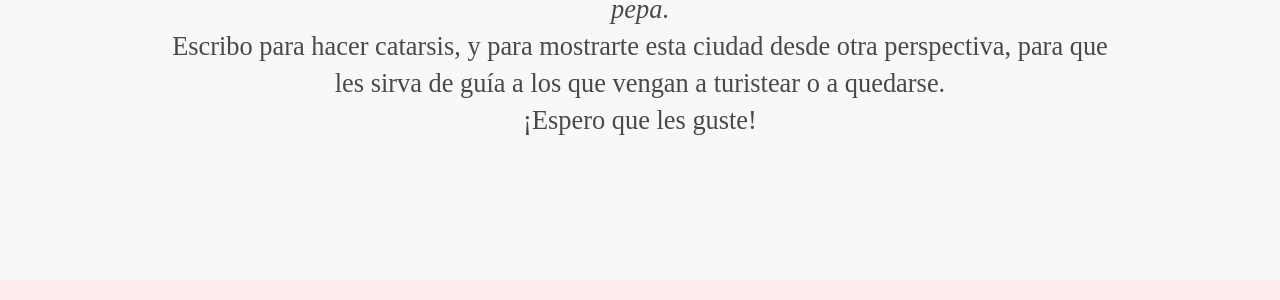
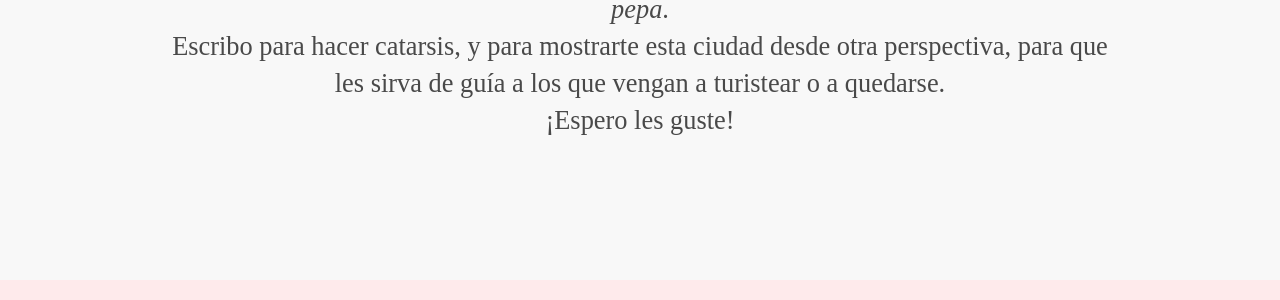
Before and after one commit to carokds/carokds.github.io, a Jekyll site: the page built from index.html, in a window 1280 px wide and 900 px high, scrolled down 1996 px. Shown: the part 350-650 px from the top of the window. Built offline with Jekyll 4.4.1, drawn with Linux system fonts in a browser that asks for light colours; some web fonts are replaced.

Commit message:
Corrección texto sección Quién soy.

```diff
--- a/index.html
+++ b/index.html
@@ -53,7 +53,7 @@ layout: default
       <div class="about">
         <p class="about__text wow fadeInUp" data-wow-delay="300ms">Soy Caro, una argentina viviendo en Barcelona con mi novio, Fede, y Cocó, nuestra <i>pepa</i>.</p>
         <p class="about__text wow fadeInUp" data-wow-delay="300ms">Escribo para hacer catarsis, y para mostrarte esta ciudad desde otra perspectiva, para que les sirva de guía a los que vengan a turistear o a quedarse.</p>
-        <p class="about__text wow fadeInUp" data-wow-delay="300ms">¡Espero que les guste!</p>
+        <p class="about__text wow fadeInUp" data-wow-delay="300ms">¡Espero les guste!</p>
       </div>
       <div id="instafetch" class="container-triple"></div>
     </div>
```
